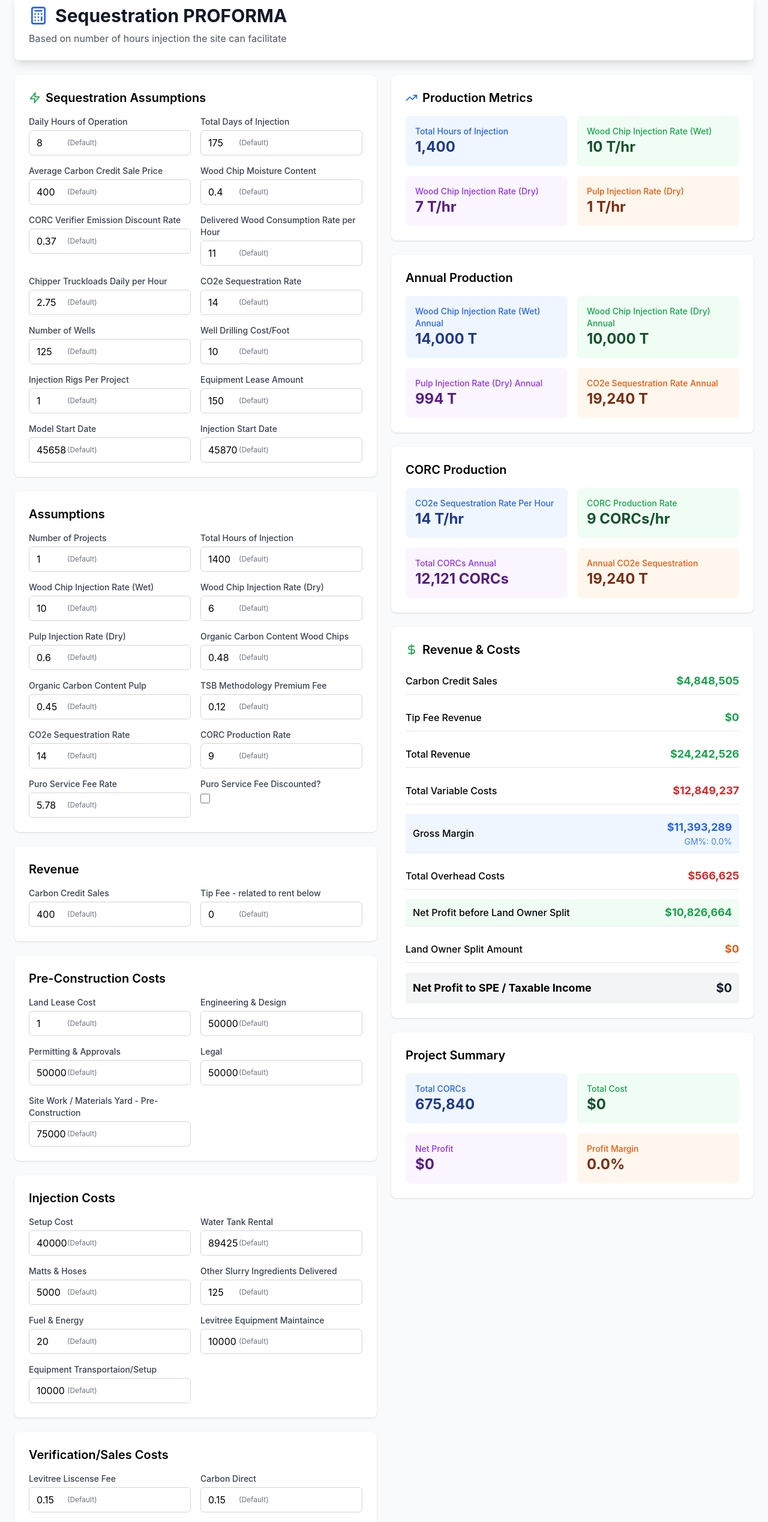
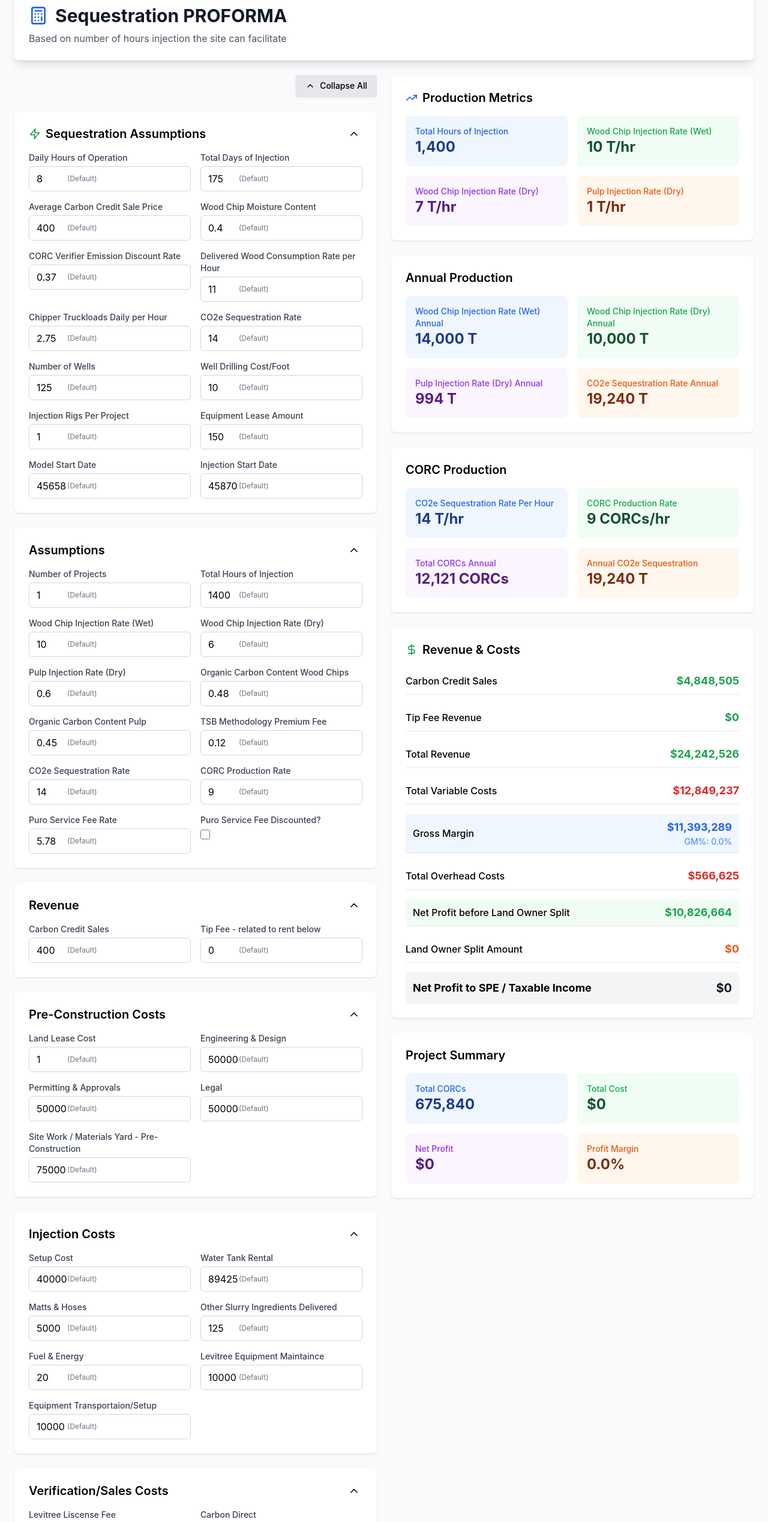
Before and after one commit to yonatanlevitree/csvUI, a React (Create React App) app: page / in a window 1280 px wide. Shown: the part 200-2737 px from the top of the page at 60% size. Built offline with nearby package versions, Linux system fonts and the light colour scheme.

Commit message:
expand/collapse all button

```diff
--- a/src/SequestrationCalculator.js
+++ b/src/SequestrationCalculator.js
@@ -1,5 +1,5 @@
 import React, { useState, useEffect } from 'react';
-import { Calculator, TrendingUp, DollarSign, Zap } from 'lucide-react';
+import { Calculator, TrendingUp, DollarSign, Zap, ChevronDown, ChevronUp } from 'lucide-react';
 
 const SequestrationCalculator = () => {
   // Input variables exactly as they appear in the CSV
@@ -107,6 +107,29 @@ const SequestrationCalculator = () => {
 
   // Add state to track which fields have been modified
   const [modifiedFields, setModifiedFields] = useState({});
+
+  // Collapsible state for each card
+  const [openCards, setOpenCards] = useState({
+    sequestration: true,
+    assumptions: true,
+    revenue: true,
+    preconstruction: true,
+    injection: true,
+    verification: true,
+    consultants: true,
+    insurance: true,
+    general: true,
+    carboncredit: true,
+    projectparams: true,
+  });
+  const toggleCard = (key) => setOpenCards((prev) => ({ ...prev, [key]: !prev[key] }));
+
+  // Add expand/collapse all functionality
+  const allOpen = Object.values(openCards).every(Boolean);
+  const handleExpandCollapseAll = () => {
+    const newState = Object.fromEntries(Object.keys(openCards).map(key => [key, !allOpen]));
+    setOpenCards(newState);
+  };
 
   // Calculate all derived values exactly as in CSV
   useEffect(() => {
@@ -305,29 +328,30 @@ const SequestrationCalculator = () => {
       <div className="grid grid-cols-1 lg:grid-cols-2 gap-6">
         {/* Left Column - Inputs */}
         <div className="space-y-6">
+          {/* Expand/Collapse All Button */}
+          <div className="flex justify-end mb-2">
+            <button
+              onClick={handleExpandCollapseAll}
+              className="flex items-center gap-2 px-4 py-2 bg-gray-200 hover:bg-gray-300 rounded text-sm font-medium shadow"
+            >
+              {allOpen ? <ChevronUp className="w-4 h-4" /> : <ChevronDown className="w-4 h-4" />}
+              {allOpen ? 'Collapse All' : 'Expand All'}
+            </button>
+          </div>
           {/* Sequestration Assumptions */}
-          <div className="bg-white rounded-lg shadow p-6">
-            <h2 className="text-xl font-semibold mb-4 flex items-center gap-2">
+          <div className="bg-white rounded-lg shadow p-6 mb-2">
+            <div className="flex items-center justify-between mb-4">
+              <h2 className="text-xl font-semibold flex items-center gap-2">
                 <Zap className="w-5 h-5 text-green-600" />
                 Sequestration Assumptions
               </h2>
+              <button onClick={() => toggleCard('sequestration')} className="p-1 rounded hover:bg-gray-100">
+                {openCards.sequestration ? <ChevronUp className="w-5 h-5" /> : <ChevronDown className="w-5 h-5" />}
+              </button>
+            </div>
+            <div className={`transition-all duration-300 overflow-hidden ${openCards.sequestration ? 'max-h-[2000px] opacity-100' : 'max-h-0 opacity-0'}`}>
               <div className="grid grid-cols-2 gap-4">
-              {[
-                "Daily Hours of Operation",
-                "Total Days of Injection",
-                "Average Carbon Credit Sale Price",
-                "Wood Chip Moisture Content",
-                "CORC Verifier Emission Discount Rate",
-                "Delivered Wood Consumption Rate per Hour",
-                "Chipper Truckloads Daily per Hour",
-                "CO2e Sequestration Rate",
-                "Number of Wells",
-                "Well Drilling Cost/Foot",
-                "Injection Rigs Per Project",
-                "Equipment Lease Amount",
-                "Model Start Date",
-                "Injection Start Date"
-              ].map((field) => (
+                {["Daily Hours of Operation","Total Days of Injection","Average Carbon Credit Sale Price","Wood Chip Moisture Content","CORC Verifier Emission Discount Rate","Delivered Wood Consumption Rate per Hour","Chipper Truckloads Daily per Hour","CO2e Sequestration Rate","Number of Wells","Well Drilling Cost/Foot","Injection Rigs Per Project","Equipment Lease Amount","Model Start Date","Injection Start Date"].map((field) => (
                   <div key={field}>
                     <label className="block text-sm font-medium text-gray-700 mb-1">{field}</label>
                     <div className="relative w-full">
@@ -345,24 +369,19 @@ const SequestrationCalculator = () => {
                 ))}
               </div>
             </div>
+          </div>
 
           {/* Assumptions */}
-          <div className="bg-white rounded-lg shadow p-6">
-            <h2 className="text-xl font-semibold mb-4">Assumptions</h2>
+          <div className="bg-white rounded-lg shadow p-6 mb-2">
+            <div className="flex items-center justify-between mb-4">
+              <h2 className="text-xl font-semibold">Assumptions</h2>
+              <button onClick={() => toggleCard('assumptions')} className="p-1 rounded hover:bg-gray-100">
+                {openCards.assumptions ? <ChevronUp className="w-5 h-5" /> : <ChevronDown className="w-5 h-5" />}
+              </button>
+            </div>
+            <div className={`transition-all duration-300 overflow-hidden ${openCards.assumptions ? 'max-h-[2000px] opacity-100' : 'max-h-0 opacity-0'}`}>
               <div className="grid grid-cols-2 gap-4">
-              {[
-                "Number of Projects",
-                "Total Hours of Injection",
-                "Wood Chip Injection Rate (Wet)",
-                "Wood Chip Injection Rate (Dry)",
-                "Pulp Injection Rate (Dry)",
-                "Organic Carbon Content Wood Chips",
-                "Organic Carbon Content Pulp",
-                "TSB Methodology Premium Fee",
-                "CO2e Sequestration Rate",
-                "CORC Production Rate",
-                "Puro Service Fee Rate"
-              ].map((field) => (
+                {["Number of Projects","Total Hours of Injection","Wood Chip Injection Rate (Wet)","Wood Chip Injection Rate (Dry)","Pulp Injection Rate (Dry)","Organic Carbon Content Wood Chips","Organic Carbon Content Pulp","TSB Methodology Premium Fee","CO2e Sequestration Rate","CORC Production Rate","Puro Service Fee Rate"].map((field) => (
                   <div key={field}>
                     <label className="block text-sm font-medium text-gray-700 mb-1">{field}</label>
                     <div className="relative w-full">
@@ -389,15 +408,19 @@ const SequestrationCalculator = () => {
                 </div>
               </div>
             </div>
+          </div>
 
           {/* Revenue */}
-          <div className="bg-white rounded-lg shadow p-6">
-            <h2 className="text-xl font-semibold mb-4">Revenue</h2>
+          <div className="bg-white rounded-lg shadow p-6 mb-2">
+            <div className="flex items-center justify-between mb-4">
+              <h2 className="text-xl font-semibold">Revenue</h2>
+              <button onClick={() => toggleCard('revenue')} className="p-1 rounded hover:bg-gray-100">
+                {openCards.revenue ? <ChevronUp className="w-5 h-5" /> : <ChevronDown className="w-5 h-5" />}
+              </button>
+            </div>
+            <div className={`transition-all duration-300 overflow-hidden ${openCards.revenue ? 'max-h-[2000px] opacity-100' : 'max-h-0 opacity-0'}`}>
               <div className="grid grid-cols-2 gap-4">
-              {[
-                "Carbon Credit Sales",
-                "Tip Fee - related to rent below"
-              ].map((field) => (
+                {["Carbon Credit Sales","Tip Fee - related to rent below"].map((field) => (
                   <div key={field}>
                     <label className="block text-sm font-medium text-gray-700 mb-1">{field}</label>
                     <div className="relative w-full">
@@ -415,18 +438,19 @@ const SequestrationCalculator = () => {
                 ))}
               </div>
             </div>
+          </div>
 
           {/* Pre-Construction Costs */}
-          <div className="bg-white rounded-lg shadow p-6">
-            <h2 className="text-xl font-semibold mb-4">Pre-Construction Costs</h2>
+          <div className="bg-white rounded-lg shadow p-6 mb-2">
+            <div className="flex items-center justify-between mb-4">
+              <h2 className="text-xl font-semibold">Pre-Construction Costs</h2>
+              <button onClick={() => toggleCard('preconstruction')} className="p-1 rounded hover:bg-gray-100">
+                {openCards.preconstruction ? <ChevronUp className="w-5 h-5" /> : <ChevronDown className="w-5 h-5" />}
+              </button>
+            </div>
+            <div className={`transition-all duration-300 overflow-hidden ${openCards.preconstruction ? 'max-h-[2000px] opacity-100' : 'max-h-0 opacity-0'}`}>
               <div className="grid grid-cols-2 gap-4">
-              {[
-                "Land Lease Cost",
-                "Engineering & Design",
-                "Permitting & Approvals",
-                "Legal",
-                "Site Work / Materials Yard - Pre-Construction"
-              ].map((field) => (
+                {["Land Lease Cost","Engineering & Design","Permitting & Approvals","Legal","Site Work / Materials Yard - Pre-Construction"].map((field) => (
                   <div key={field}>
                     <label className="block text-sm font-medium text-gray-700 mb-1">{field}</label>
                     <div className="relative w-full">
@@ -444,20 +468,19 @@ const SequestrationCalculator = () => {
                 ))}
               </div>
             </div>
+          </div>
 
           {/* Injection Costs */}
-          <div className="bg-white rounded-lg shadow p-6">
-            <h2 className="text-xl font-semibold mb-4">Injection Costs</h2>
+          <div className="bg-white rounded-lg shadow p-6 mb-2">
+            <div className="flex items-center justify-between mb-4">
+              <h2 className="text-xl font-semibold">Injection Costs</h2>
+              <button onClick={() => toggleCard('injection')} className="p-1 rounded hover:bg-gray-100">
+                {openCards.injection ? <ChevronUp className="w-5 h-5" /> : <ChevronDown className="w-5 h-5" />}
+              </button>
+            </div>
+            <div className={`transition-all duration-300 overflow-hidden ${openCards.injection ? 'max-h-[2000px] opacity-100' : 'max-h-0 opacity-0'}`}>
               <div className="grid grid-cols-2 gap-4">
-              {[
-                "Setup Cost",
-                "Water Tank Rental",
-                "Matts & Hoses",
-                "Other Slurry Ingredients Delivered",
-                "Fuel & Energy",
-                "Levitree Equipment Maintaince",
-                "Equipment Transportaion/Setup"
-              ].map((field) => (
+                {["Setup Cost","Water Tank Rental","Matts & Hoses","Other Slurry Ingredients Delivered","Fuel & Energy","Levitree Equipment Maintaince","Equipment Transportaion/Setup"].map((field) => (
                   <div key={field}>
                     <label className="block text-sm font-medium text-gray-700 mb-1">{field}</label>
                     <div className="relative w-full">
@@ -475,17 +498,19 @@ const SequestrationCalculator = () => {
                 ))}
               </div>
             </div>
+          </div>
 
           {/* Verification/Sales Costs */}
-          <div className="bg-white rounded-lg shadow p-6">
-            <h2 className="text-xl font-semibold mb-4">Verification/Sales Costs</h2>
+          <div className="bg-white rounded-lg shadow p-6 mb-2">
+            <div className="flex items-center justify-between mb-4">
+              <h2 className="text-xl font-semibold">Verification/Sales Costs</h2>
+              <button onClick={() => toggleCard('verification')} className="p-1 rounded hover:bg-gray-100">
+                {openCards.verification ? <ChevronUp className="w-5 h-5" /> : <ChevronDown className="w-5 h-5" />}
+              </button>
+            </div>
+            <div className={`transition-all duration-300 overflow-hidden ${openCards.verification ? 'max-h-[2000px] opacity-100' : 'max-h-0 opacity-0'}`}>
               <div className="grid grid-cols-2 gap-4">
-              {[
-                "Levitree Liscense Fee",
-                "Carbon Direct",
-                "Patch - Exchange",
-                "Puro Annual Fee"
-              ].map((field) => (
+                {["Levitree Liscense Fee","Carbon Direct","Patch - Exchange","Puro Annual Fee"].map((field) => (
                   <div key={field}>
                     <label className="block text-sm font-medium text-gray-700 mb-1">{field}</label>
                     <div className="relative w-full">
@@ -503,17 +528,19 @@ const SequestrationCalculator = () => {
                 ))}
               </div>
             </div>
+          </div>
 
           {/* Consultants */}
-          <div className="bg-white rounded-lg shadow p-6">
-            <h2 className="text-xl font-semibold mb-4">Consultants</h2>
+          <div className="bg-white rounded-lg shadow p-6 mb-2">
+            <div className="flex items-center justify-between mb-4">
+              <h2 className="text-xl font-semibold">Consultants</h2>
+              <button onClick={() => toggleCard('consultants')} className="p-1 rounded hover:bg-gray-100">
+                {openCards.consultants ? <ChevronUp className="w-5 h-5" /> : <ChevronDown className="w-5 h-5" />}
+              </button>
+            </div>
+            <div className={`transition-all duration-300 overflow-hidden ${openCards.consultants ? 'max-h-[2000px] opacity-100' : 'max-h-0 opacity-0'}`}>
               <div className="grid grid-cols-2 gap-4">
-              {[
-                "Developer Fee",
-                "Accounting & Tax - Baker Tilly",
-                "Jerry Gutierrez Labor Contract",
-                "Legal - Misc"
-              ].map((field) => (
+                {["Developer Fee","Accounting & Tax - Baker Tilly","Jerry Gutierrez Labor Contract","Legal - Misc"].map((field) => (
                   <div key={field}>
                     <label className="block text-sm font-medium text-gray-700 mb-1">{field}</label>
                     <div className="relative w-full">
@@ -531,23 +558,19 @@ const SequestrationCalculator = () => {
                 ))}
               </div>
             </div>
+          </div>
 
           {/* Insurance */}
-          <div className="bg-white rounded-lg shadow p-6">
-            <h2 className="text-xl font-semibold mb-4">Insurance</h2>
+          <div className="bg-white rounded-lg shadow p-6 mb-2">
+            <div className="flex items-center justify-between mb-4">
+              <h2 className="text-xl font-semibold">Insurance</h2>
+              <button onClick={() => toggleCard('insurance')} className="p-1 rounded hover:bg-gray-100">
+                {openCards.insurance ? <ChevronUp className="w-5 h-5" /> : <ChevronDown className="w-5 h-5" />}
+              </button>
+            </div>
+            <div className={`transition-all duration-300 overflow-hidden ${openCards.insurance ? 'max-h-[2000px] opacity-100' : 'max-h-0 opacity-0'}`}>
               <div className="grid grid-cols-2 gap-4">
-              {[
-                "General Liability",
-                "Property",
-                "Equipment",
-                "E&O",
-                "Cyber",
-                "Auto",
-                "Tail Coverage",
-                "Contractor Pollution",
-                "Site Pollution",
-                "Excess Policies"
-              ].map((field) => (
+                {["General Liability","Property","Equipment","E&O","Cyber","Auto","Tail Coverage","Contractor Pollution","Site Pollution","Excess Policies"].map((field) => (
                   <div key={field}>
                     <label className="block text-sm font-medium text-gray-700 mb-1">{field}</label>
                     <div className="relative w-full">
@@ -565,20 +588,19 @@ const SequestrationCalculator = () => {
                 ))}
               </div>
             </div>
+          </div>
 
           {/* General Conditions */}
-          <div className="bg-white rounded-lg shadow p-6">
-            <h2 className="text-xl font-semibold mb-4">General Conditions</h2>
+          <div className="bg-white rounded-lg shadow p-6 mb-2">
+            <div className="flex items-center justify-between mb-4">
+              <h2 className="text-xl font-semibold">General Conditions</h2>
+              <button onClick={() => toggleCard('general')} className="p-1 rounded hover:bg-gray-100">
+                {openCards.general ? <ChevronUp className="w-5 h-5" /> : <ChevronDown className="w-5 h-5" />}
+              </button>
+            </div>
+            <div className={`transition-all duration-300 overflow-hidden ${openCards.general ? 'max-h-[2000px] opacity-100' : 'max-h-0 opacity-0'}`}>
               <div className="grid grid-cols-2 gap-4">
-              {[
-                "Internet - Starlink",
-                "Portables / Toilet",
-                "Fencing",
-                "Battery Generator",
-                "Telco",
-                "Tech & Tools",
-                "Trailor"
-              ].map((field) => (
+                {["Internet - Starlink","Portables / Toilet","Fencing","Battery Generator","Telco","Tech & Tools","Trailor"].map((field) => (
                   <div key={field}>
                     <label className="block text-sm font-medium text-gray-700 mb-1">{field}</label>
                     <div className="relative w-full">
@@ -596,10 +618,17 @@ const SequestrationCalculator = () => {
                 ))}
               </div>
             </div>
+          </div>
 
           {/* Carbon Credit Commission */}
-          <div className="bg-white rounded-lg shadow p-6">
-            <h2 className="text-xl font-semibold mb-4">Carbon Credit Commission</h2>
+          <div className="bg-white rounded-lg shadow p-6 mb-2">
+            <div className="flex items-center justify-between mb-4">
+              <h2 className="text-xl font-semibold">Carbon Credit Commission</h2>
+              <button onClick={() => toggleCard('carboncredit')} className="p-1 rounded hover:bg-gray-100">
+                {openCards.carboncredit ? <ChevronUp className="w-5 h-5" /> : <ChevronDown className="w-5 h-5" />}
+              </button>
+            </div>
+            <div className={`transition-all duration-300 overflow-hidden ${openCards.carboncredit ? 'max-h-[2000px] opacity-100' : 'max-h-0 opacity-0'}`}>
               <div className="grid grid-cols-2 gap-4">
                 {[1, 2, 3, 4, 5].map((year) => (
                   <div key={year}>
@@ -619,19 +648,19 @@ const SequestrationCalculator = () => {
                 ))}
               </div>
             </div>
+          </div>
 
           {/* Project Parameters */}
-          <div className="bg-white rounded-lg shadow p-6">
-            <h2 className="text-xl font-semibold mb-4">Project Parameters</h2>
+          <div className="bg-white rounded-lg shadow p-6 mb-2">
+            <div className="flex items-center justify-between mb-4">
+              <h2 className="text-xl font-semibold">Project Parameters</h2>
+              <button onClick={() => toggleCard('projectparams')} className="p-1 rounded hover:bg-gray-100">
+                {openCards.projectparams ? <ChevronUp className="w-5 h-5" /> : <ChevronDown className="w-5 h-5" />}
+              </button>
+            </div>
+            <div className={`transition-all duration-300 overflow-hidden ${openCards.projectparams ? 'max-h-[2000px] opacity-100' : 'max-h-0 opacity-0'}`}>
               <div className="grid grid-cols-2 gap-4">
-              {[
-                "Elevation (ft)",
-                "Acres",
-                "CORCs/acft",
-                "CORC Sale Price",
-                "Truck Loads",
-                "Hours of Injecion"
-              ].map((field) => (
+                {["Elevation (ft)","Acres","CORCs/acft","CORC Sale Price","Truck Loads","Hours of Injecion"].map((field) => (
                   <div key={field}>
                     <label className="block text-sm font-medium text-gray-700 mb-1">{field}</label>
                     <div className="relative w-full">
@@ -647,6 +676,7 @@ const SequestrationCalculator = () => {
                     </div>
                   </div>
                 ))}
+              </div>
             </div>
           </div>
         </div>
```
Lines whose indentation alone changed are shown as unchanged.
